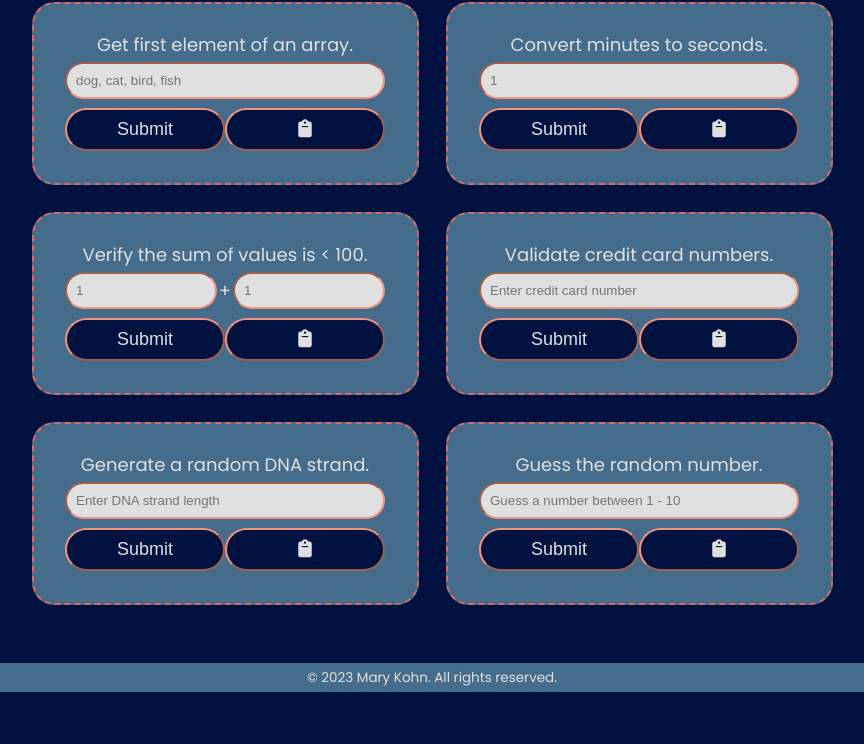
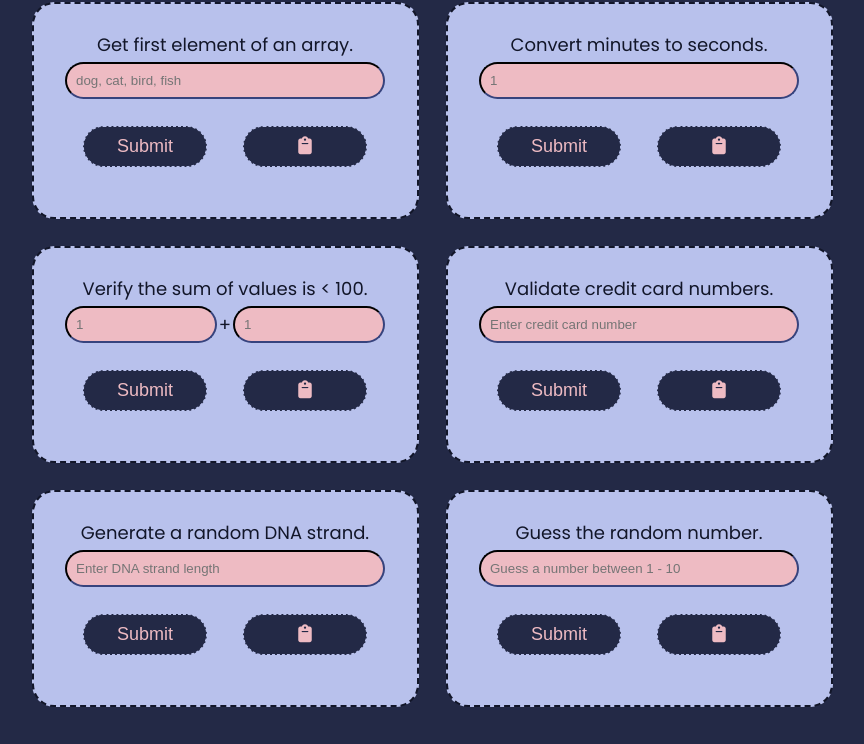
Before and after one commit to marjoriekohn/code-solutions, a website: page index.html in a window 1280 px wide. Shown: the part 218-962 px from the top of the page, without its empty margins (208-1072 px from the left). Before the commit the page ends 910 px from the top, so only its background shows below. Drawn offline with Linux system fonts and the light colour scheme.

Commit message:
update CSS to match portfolio theme

```diff
--- a/main.css
+++ b/main.css
@@ -1,24 +1,30 @@
 :root {
     --headerfont: 'Rock Salt', Arial, sans-serif;
     --bodyfont: 'Poppins', Arial, sans-serif;
-    --background: #011140; /* oxford blue - main background */
-    --mainText: #E0E0E0; /* gray - main text */
-    --button: #466C8C; /* steel blue - buttons, icons, footer */
-    --hover: #F2937E; /* salmon - hover */
-    --heading: #D96B62; /* burnt sienna - headings, borders */
-    --label: #A65656; /* brick red - tags, labels */
+    --background: #232946;
+    --border: #121629;
+    --mainBackground: #b8c1ec;
+    --cardBackground: #eebbc3;
+    --paragraph: #121629;
+    --button: #eebbc3;
+    --buttonText: #232946;
+    --hover: #eebbc3;
+    --heading: #fffffe;
+    --label: #b8c1ec;
+    --icon: #eebbc3;
+
 }
 * {
-    margin: 0; /* reset margin and padding */
+    margin: 0;
     padding: 0;
-    box-sizing: border-box; /* ensures all elements are border-box */
+    box-sizing: border-box;
 }
 html, body {
     min-height: 100%;
     font-family: var(--bodyfont);
-    font-size: 18px; /* rem used from now on, based off this 18px, 1rem = 18px */
+    font-size: 18px;
     background-color: var(--background);
-    color: var(--mainText);
+    color: var(--paragraph);
 }
 h1 {
     font-family: var(--headerfont);
@@ -35,36 +41,34 @@ h1 {
     height: auto;
     margin: 0 auto;
     padding: .25rem;
-    /*text-align: center;*/
 }
 section {
     height: auto;
-    background-color: var(--button);
+    background-color: var(--mainBackground);
     padding: 1.5rem;
-    border: dashed 2px var(--heading);
+    border: dashed 2px var(--border);
     border-radius: 1.25rem;
     display: flex;
     justify-content: center;
     flex-direction: column;
 }
 article {
-    color: var(--mainText);
+    color: var(--paragraph);
     text-align: center;
     word-break: break-word;
 }
 input {
-    background-color: var(--mainText);
+    background-color: var(--button);
     padding: .5rem;
     /*margin: 1rem;*/
     width: 100%;
-    border-color: var(--hover);
+    border-color: var(--border);
     border-radius: 1.5rem;
 }
 .input-container { /* these next three classes are for inputs/buttons that are side by side*/
     display: flex;
     justify-content: space-between;
     flex-wrap: wrap;
-    /*border: 1px solid #000;*/
     margin: .25rem;
 }
 .button-container {
@@ -72,7 +76,6 @@ input {
     justify-content: center;
     align-items: center;
     flex-wrap: wrap;
-    /*border: 1px solid #000;*/
     margin: .25rem;
 }
 .side-by-side {
@@ -85,21 +88,22 @@ input {
 }
 button {
     background-color: var(--background);
+    margin: 1rem;
     padding: .5rem;
-    /*margin: 1rem;*/
     width: 90%;
-    border-color: var(--hover);
-    border-radius: 1.5rem;
-    color: var(--mainText);
+    border: .1rem dashed var(--label);
+    border-radius: 4rem;
+    color: var(--button);
     font-size: 1rem;
     cursor: pointer;
 }
 button:hover {
-    background-color: var(--hover);
+    cursor: pointer;
+    color: var(--background);
+    background-color: var(--button);
+    border: .1rem dashed var(--background);
 }
-.copy {
-    background-color: var(--background);
-}
+
 .copy-message {
     display: none;
     position: relative;
@@ -110,10 +114,6 @@ button:hover {
     width: 100%;
 }
 footer {
-    background-color: var(--button);
-    font-size: .75rem;
-    display: flex;
-    justify-content: center;
-    margin-top: 3rem;
-    padding: .25rem;
+    padding-top: 2rem;
+    text-align: center;
 }
```
